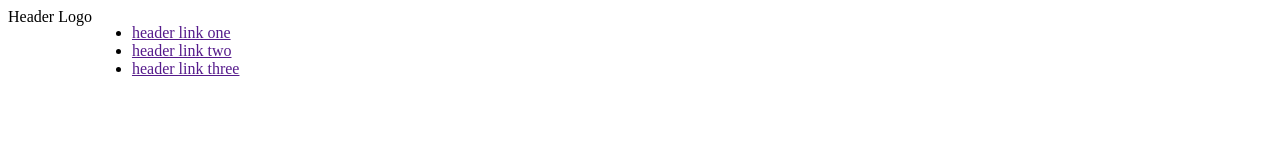
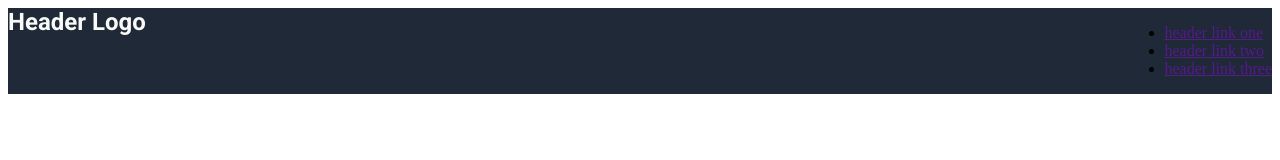
Before and after one commit to ClarissaBanez/landing-page-project, a plain HTML site: page index.html in a window 1280 px wide. Drawn offline with Linux system fonts and the light colour scheme.

Commit message:
Add font family and style header logo

```diff
--- a/index.html
+++ b/index.html
@@ -1,7 +1,9 @@
 <!DOCTYPE html>
 <html lang="en">
 <head>
-    <meta charset="utf-8">
+    <link rel="preconnect" href="https://fonts.googleapis.com">
+    <link rel="preconnect" href="https://fonts.gstatic.com" crossorigin>
+    <link href="https://fonts.googleapis.com/css2?family=Roboto:ital,wght@0,300;0,400;0,700;0,900;1,300&display=swap" rel="stylesheet">
     <meta name="viewport" content="display=device-width, initial-scale=1.0">
     <title>Landing Page Project</title>
     <link rel="stylesheet" href="styles.css">
--- a/styles.css
+++ b/styles.css
@@ -1,3 +1,12 @@
 .header {
     display: flex;
+    justify-content:space-between;
+    background-color: #1F2937;
 }
+
+.header .logo {
+    color: #f9faf8;
+    font-size: 24px;
+    font-family: Roboto;
+    font-weight: bold;
+}
```
